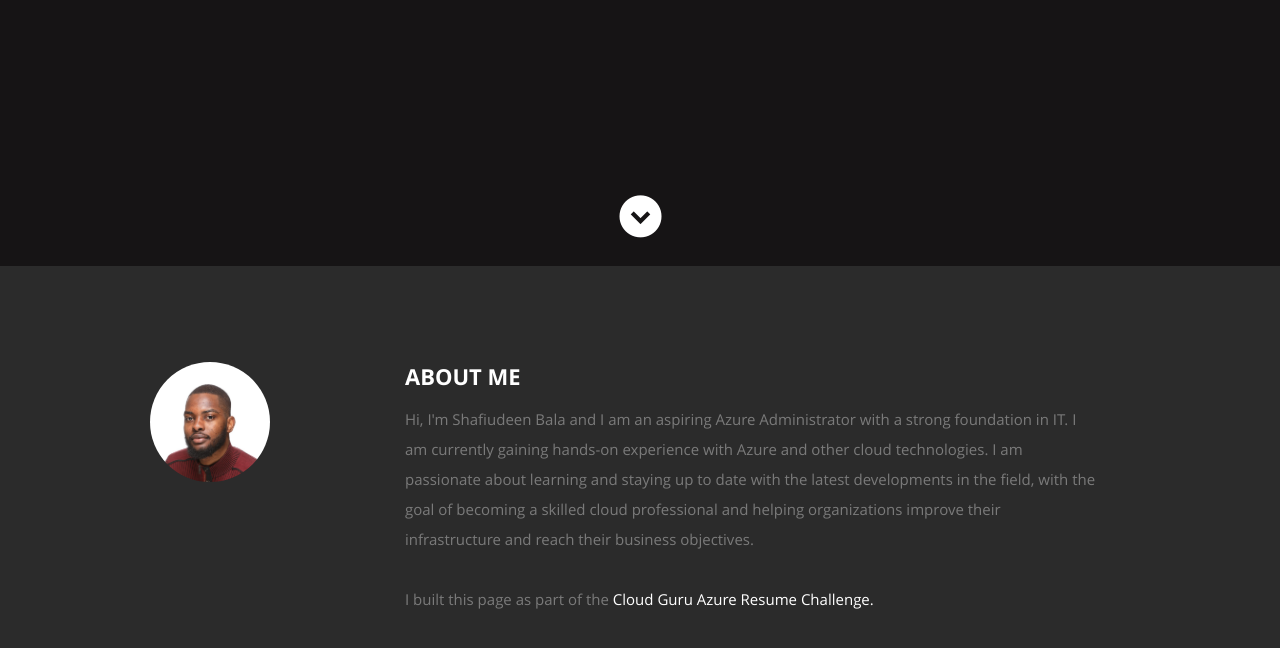
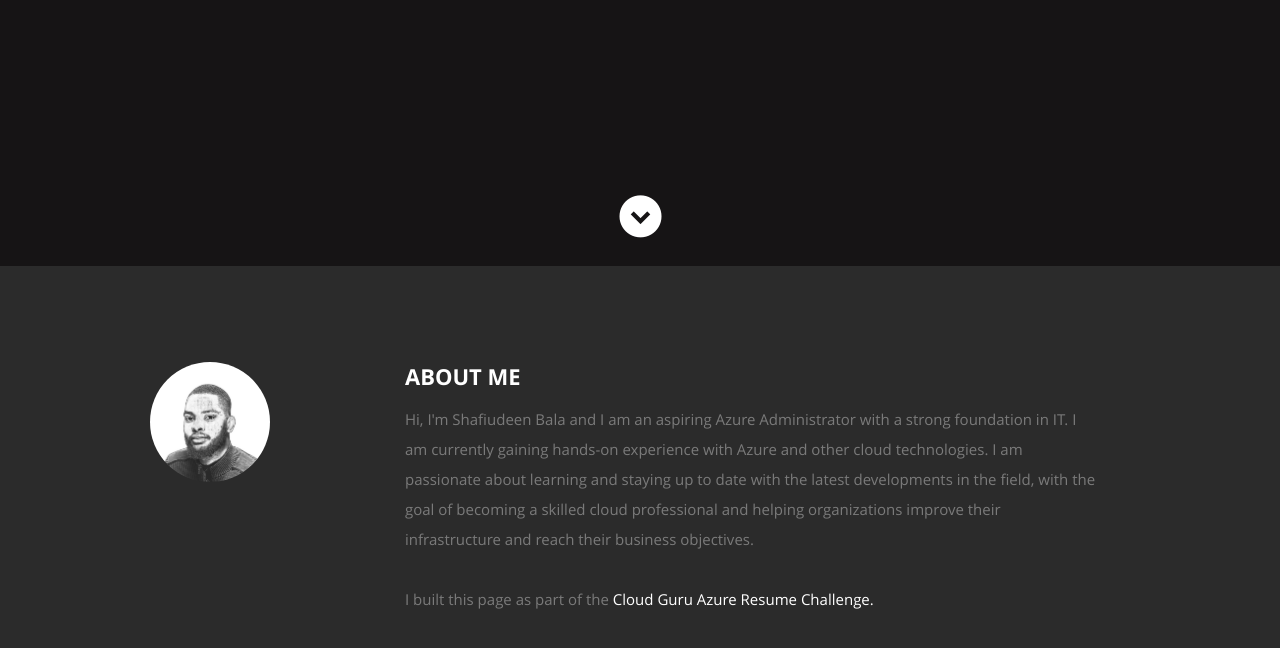
Before and after one commit to shafi-u/Azure-resume, a plain HTML site: page frontend/index.html in a window 1280 px wide. Shown: the part 534-1182 px from the top of the page. Drawn offline with nearby package versions, Linux system fonts and the light colour scheme; no server answers.

Commit message:
updates to html

```diff
--- a/frontend/index.html
+++ b/frontend/index.html
@@ -81,7 +81,7 @@
 
          <div class="three columns">
 
-            <img class="profile-pic"  src="images/me.png" alt="" />
+            <img class="profile-pic"  src="images/Shafi-u.png" alt="" />
 
          </div>
 
```
